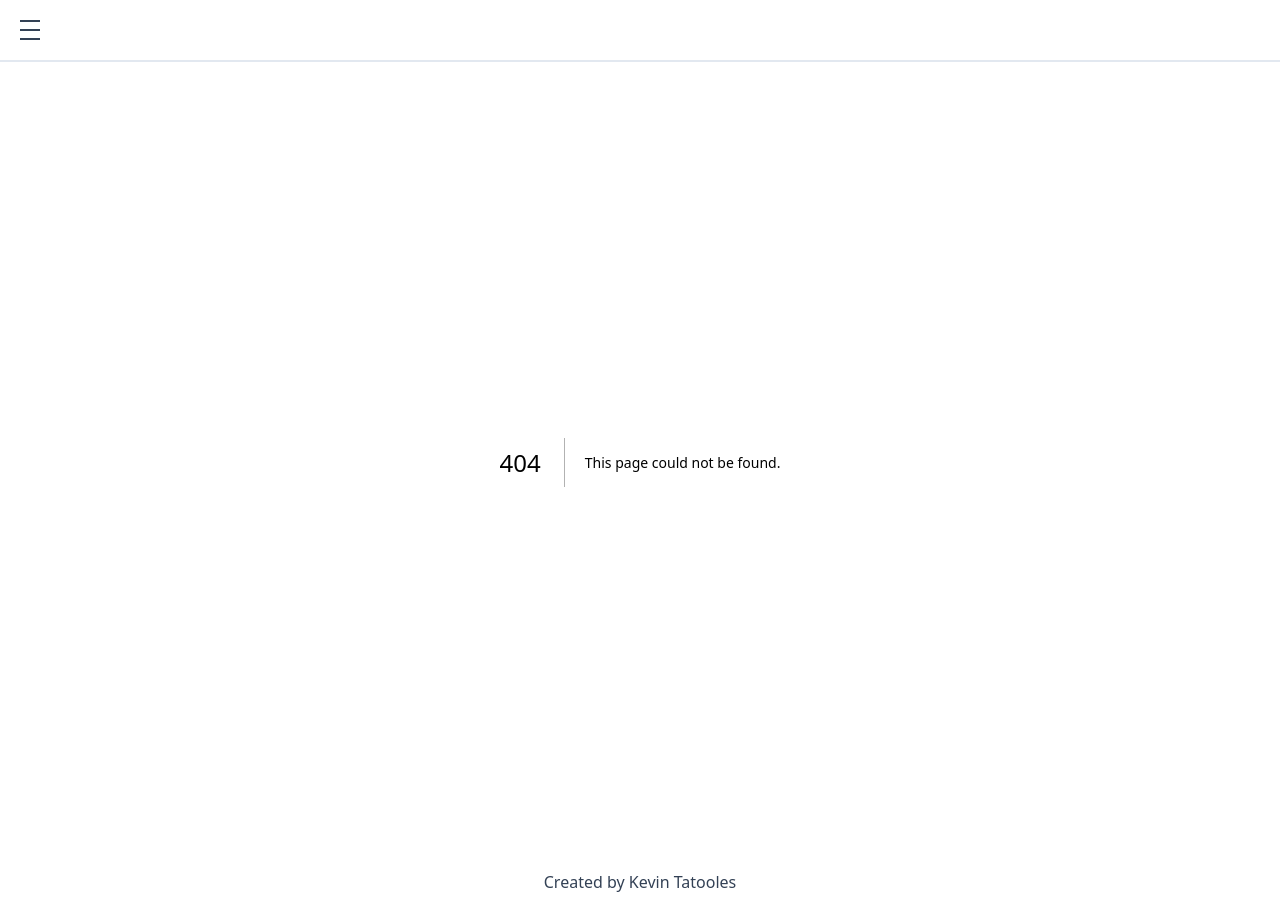
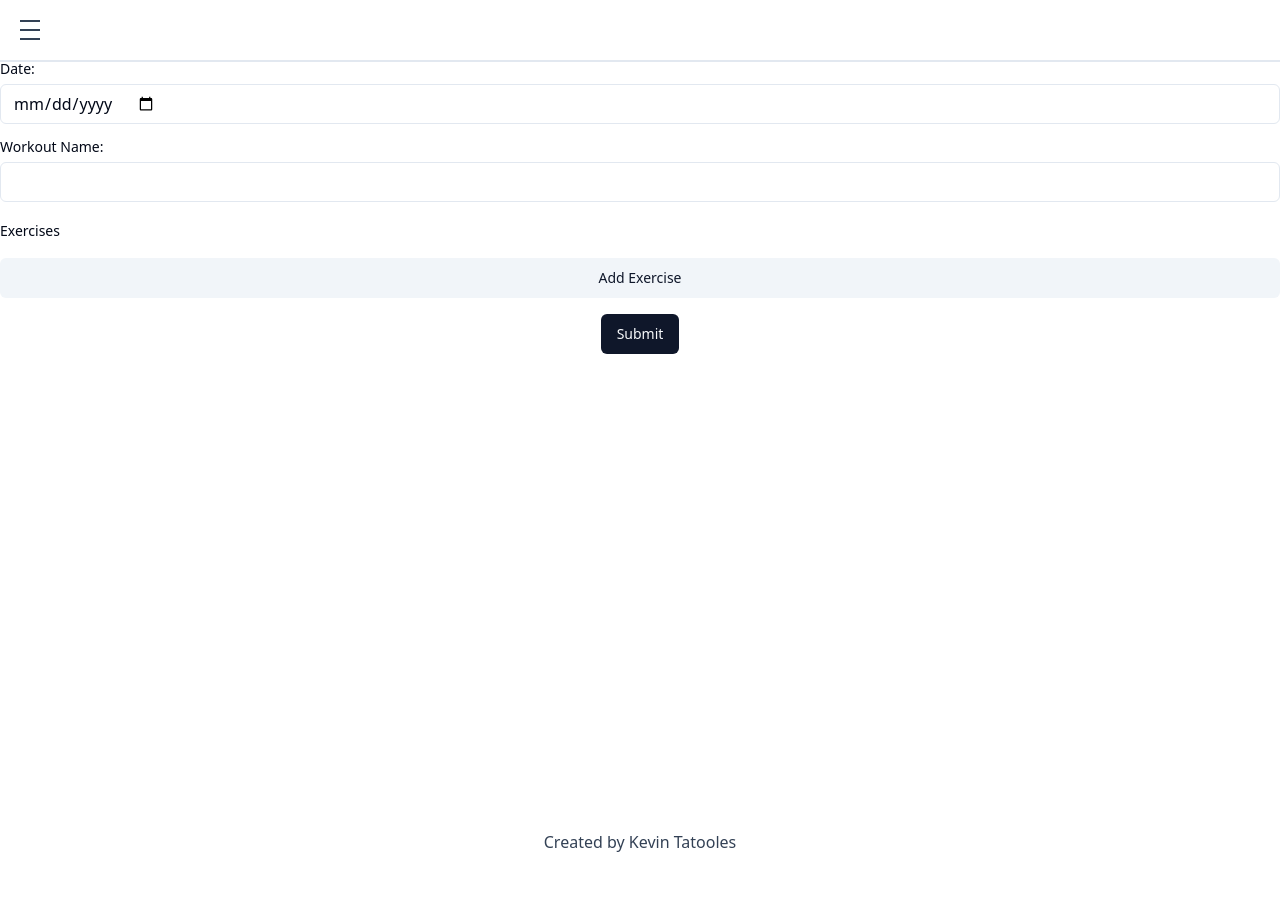
Before and after one commit to Tatooles/next-fitness-tracker, a Next.js app: page /workouts/create in a window 1280 px wide. Before the commit this address had no page. After the commit the page ends 862 px from the top, so only its background shows below. Built offline with nearby package versions, Linux system fonts and the light colour scheme.

Commit message:
Add create workout page

```diff
--- a/app/workouts/WorkoutsUI.tsx
+++ b/app/workouts/WorkoutsUI.tsx
@@ -1,5 +1,6 @@
 "use client";
 import { useState } from "react";
+import Link from "next/link";
 import { Button } from "@/components/ui/button";
 import WorkoutModal from "./WorkoutModal";
 import Workouts from "./Workouts";
@@ -36,7 +37,9 @@ export default function WorkoutsUI({ workouts }: { workouts: Workout[] }) {
   return (
     <div className="p-5 text-center">
       <h1 className="mb-5 text-3xl">Workouts</h1>
-      <Button onClick={addWorkout}>Add Workout</Button>
+      <Button>
+        <Link href="/workouts/create">Add Workout</Link>
+      </Button>
       <Workouts
         workouts={workouts}
         editWorkout={editWorkout}
--- /dev/null
+++ b/app/workouts/create/page.tsx
@@ -0,0 +1,143 @@
+"use client";
+import { useRouter } from "next/navigation";
+import { useForm, useFieldArray } from "react-hook-form";
+import { zodResolver } from "@hookform/resolvers/zod";
+import { Input } from "@/components/ui/input";
+import { Textarea } from "@/components/ui/textarea";
+import { Label } from "@/components/ui/label";
+import { Button } from "@/components/ui/button";
+import FormSets from "@/components/FormSets";
+import { workoutFormSchema, TWorkoutFormSchema } from "@/lib/types";
+
+export default async function CreateWorkoutPage() {
+  const router = useRouter();
+
+  /**
+   * This function handles the logic of saving the form the user has filled out. This save is for
+   * creating new and editing existing as well as duplicate workouts.
+   */
+  const onSubmit = async (values: TWorkoutFormSchema) => {
+    await addToDB(values);
+    router.refresh();
+  };
+
+  const addToDB = async (form: TWorkoutFormSchema) => {
+    await fetch("/api/workouts", {
+      method: "POST",
+      body: JSON.stringify(form),
+      headers: {
+        "Content-Type": "application/json",
+      },
+    })
+      .then((response) => {
+        if (!response.ok) {
+          console.error("Failed to add exercise.");
+        }
+      })
+      .catch((error) => {
+        console.error("An error occurred while adding exercise:", error);
+      });
+  };
+
+  const deleteWorkout = async (id: number) => {
+    await fetch(`/api/workouts/${id}`, {
+      method: "DELETE",
+    })
+      .then((response) => {
+        if (!response.ok) {
+          console.log("Failed to delete exercise.");
+        }
+      })
+      .catch((error) => {
+        console.error("An error occurred while deleting exercise:", error);
+      });
+  };
+
+  const {
+    handleSubmit,
+    control,
+    register,
+    formState: { errors, isSubmitting },
+    getValues,
+  } = useForm<TWorkoutFormSchema>({
+    resolver: zodResolver(workoutFormSchema),
+  });
+
+  const { fields, append, remove } = useFieldArray({
+    name: "exercises",
+    control,
+  });
+
+  return (
+    <form onSubmit={handleSubmit(onSubmit)} className="flex flex-col">
+      <Label htmlFor="date">Date:</Label>
+      <Input
+        type="date"
+        id="date"
+        className="mt-2 mb-4 text-[16px]"
+        {...register("date")}
+      ></Input>
+      <Label htmlFor="name">Workout Name:</Label>
+      <div className="mt-2 mb-4">
+        <Input
+          type="text"
+          id="name"
+          className="text-[16px]"
+          {...register("name")}
+        ></Input>
+        {errors.name && (
+          <p className="mt-2 text-sm font-medium text-destructive">{`${errors.name.message}`}</p>
+        )}
+      </div>
+      <div>
+        <Label>Exercises</Label>
+        {fields.map((field, index) => (
+          <div
+            className="form-control flex flex-col gap-4 border-b-2 border-slate-700 px-2 py-4"
+            key={field.id}
+          >
+            <div className="flex items-center">
+              <Input
+                {...register(`exercises.${index}.name` as const)}
+                placeholder="Exercise name"
+                className="text-[16px]"
+              />
+              <div
+                onClick={() => remove(index)}
+                className="ml-5 h-6 w-7 cursor-pointer rounded-full bg-red-600 text-center text-white"
+              >
+                <div className="-translate-y-[1px]">-</div>
+              </div>
+            </div>
+            <FormSets
+              exerciseIndex={index}
+              {...{ control, register, getValues }}
+            />
+            <Textarea
+              {...register(`exercises.${index}.notes` as const)}
+              placeholder="Notes"
+              className="text-[16px]"
+            ></Textarea>
+          </div>
+        ))}
+        <Button
+          variant="secondary"
+          className="mt-4 w-full"
+          type="button"
+          onClick={() =>
+            append({
+              name: "",
+              notes: "",
+              sets: [{ reps: "", weight: "" }],
+            })
+          }
+        >
+          Add Exercise
+        </Button>
+      </div>
+      <Button type="submit" className="mt-4 self-center">
+        Submit
+      </Button>
+    </form>
+  );
+}
```
